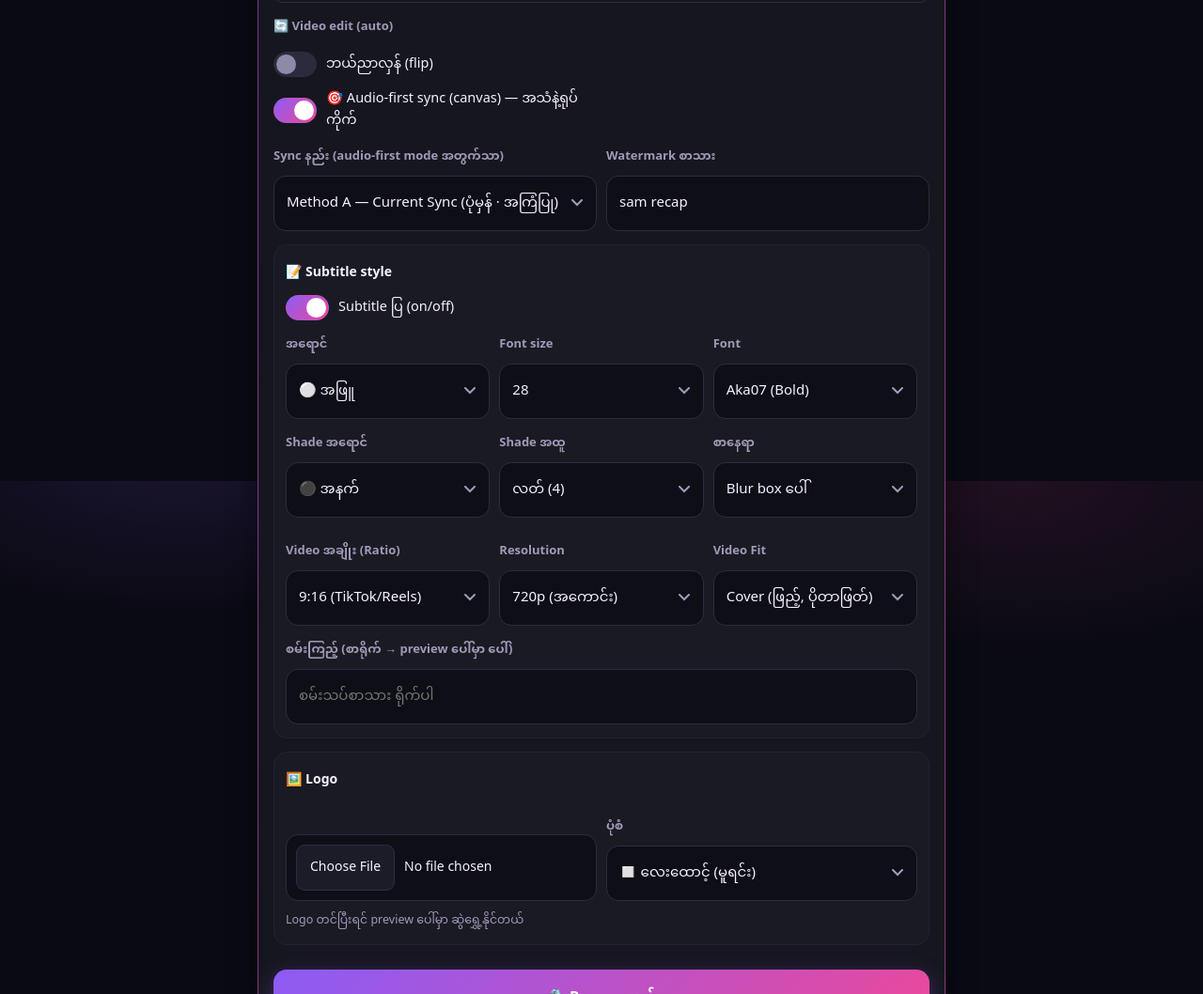
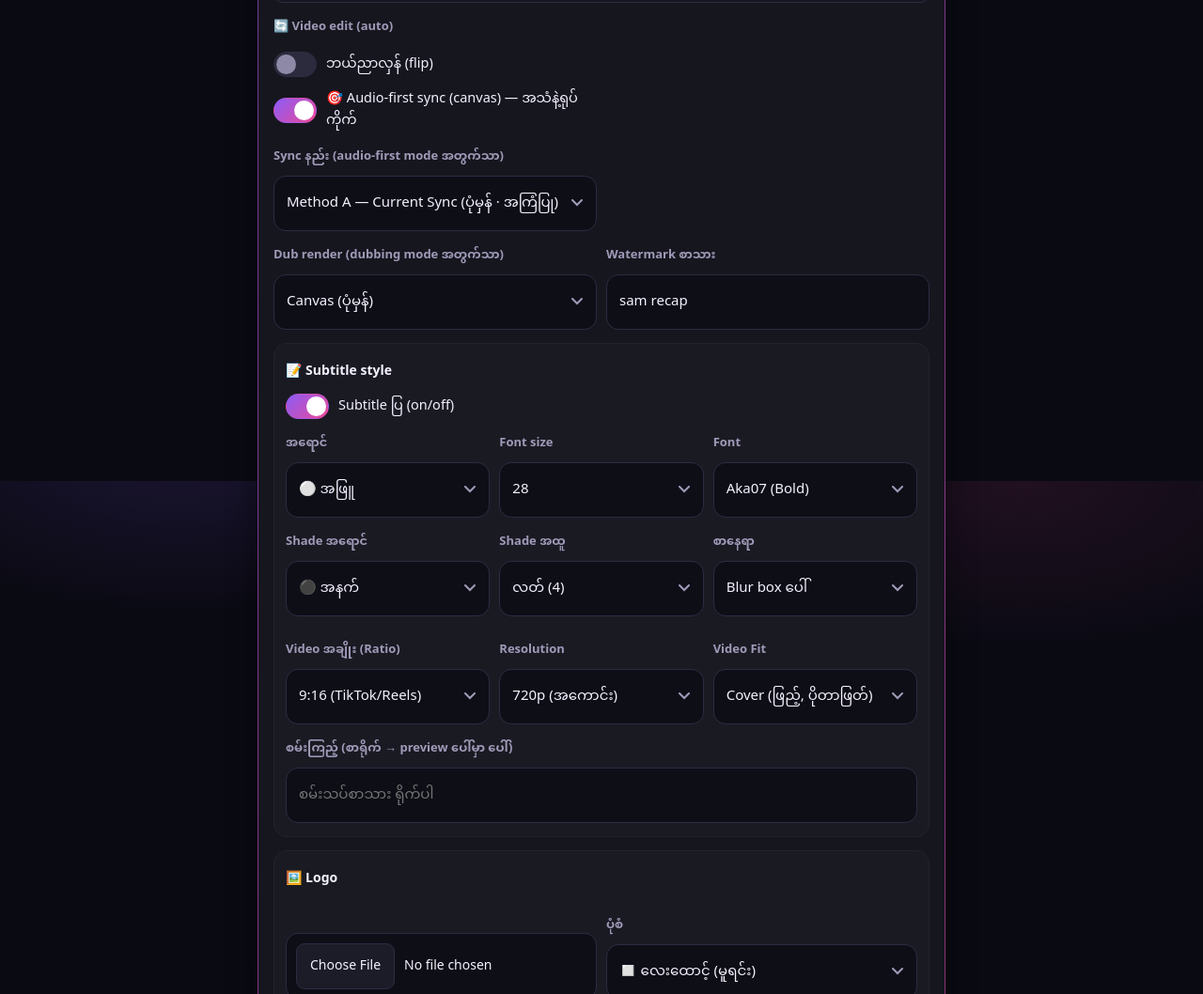
Before and after one commit to samuel66689/nova-studio, a plain HTML site: page index.html in a window 1280 px wide. Shown: the part 1088-2146 px from the top of the page at 94% size. Drawn offline with Linux system fonts and the light colour scheme; no server answers.

Commit message:
feat(dub): Dub render selector (Canvas / Recap render ffmpeg)

```diff
--- a/index.html
+++ b/index.html
@@ -699,6 +699,13 @@ details.rc-sect > .sect-body { padding: 0 12px 12px; }
             <option value="B">Method B — Audio Master Timeline (စမ်းသပ်ဆဲ 🧪)</option>
           </select>
         </div>
+        <div style="margin-top:6px;">
+          <label>Dub render (dubbing mode အတွက်သာ)</label>
+          <select id="rcDubRender" style="width:100%;">
+            <option value="canvas" selected>Canvas (ပုံမှန်)</option>
+            <option value="recap">🎬 Recap render (ffmpeg) — video က အသံနောက် လိုက် · စကားမပြတ် · 1.3× (စမ်းသပ်ဆဲ 🧪)</option>
+          </select>
+        </div>
       </div>
       <div>
         <label>Watermark စာသား</label>
```
